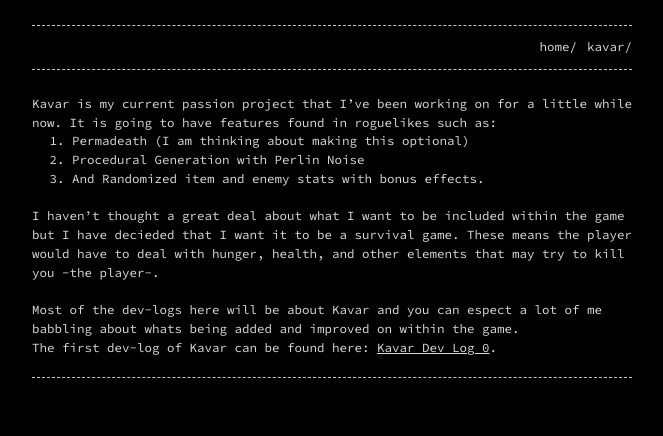
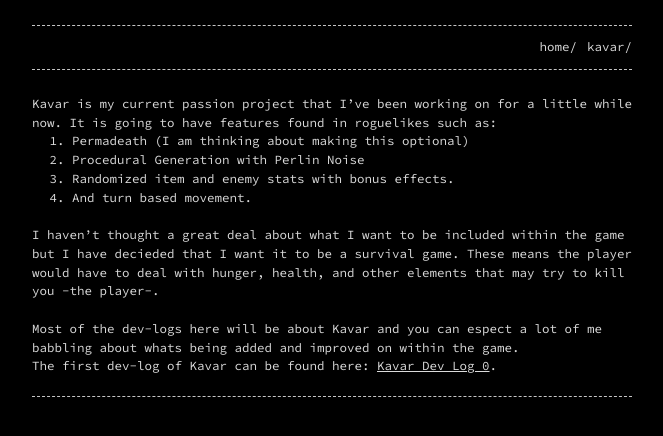
Before and after one commit to KyleS01/KyleS01.github.io, a Jekyll site: the page built from kavar.md, in a window 1280 px wide. Shown: the top 436 px of the page, without its empty margins (308-971 px from the left). Built offline with Jekyll 4.4.1, drawn with Linux system fonts in a browser that asks for light colours.

Commit message:
Update kavar.md

```diff
--- a/kavar.md
+++ b/kavar.md
@@ -7,7 +7,8 @@ permalink: kavar/
 Kavar is my current passion project that I've been working on for a little while now. It is going to have features found in roguelikes such as:
 1. Permadeath (I am thinking about making this optional)
 2. Procedural Generation with Perlin Noise
-3. And Randomized item and enemy stats with bonus effects.
+3. Randomized item and enemy stats with bonus effects.
+4. And turn based movement.
 
 &nbsp;
 
```
